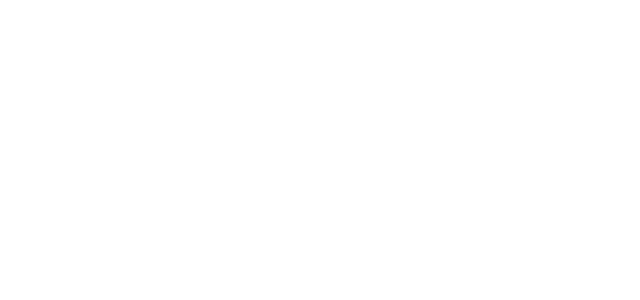
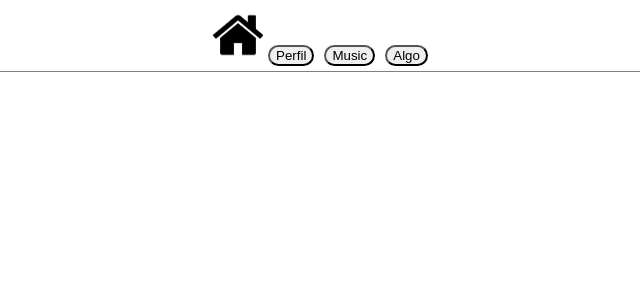
Before and after one commit to sandra1036/Reack, a React (Create React App) app in the folder feat/proyectovisita/: page / in a window 1280 px wide. Shown: the top 300 px of the page, without its empty margins (317-957 px from the left). Built offline with nearby package versions, Linux system fonts and the light colour scheme.

Commit message:
Primera Version

```diff
--- a/feat/proyectovisita/src/App.css
+++ b/feat/proyectovisita/src/App.css
@@ -1,38 +1,21 @@
 .App {
   text-align: center;
 }
+.nav{
+  width: 100%;
+  border-bottom: 1px solid gray;
+  position: fixed;
+  text-align: center;
 
-.App-logo {
-  height: 40vmin;
-  pointer-events: none;
 }
 
-@media (prefers-reduced-motion: no-preference) {
-  .App-logo {
-    animation: App-logo-spin infinite 20s linear;
-  }
+.img{
+  margin-top: 10px;
+  width: 50px;
 }
 
-.App-header {
-  background-color: #282c34;
-  min-height: 100vh;
-  display: flex;
-  flex-direction: column;
-  align-items: center;
-  justify-content: center;
-  font-size: calc(10px + 2vmin);
-  color: white;
+.button-form{
+  border-radius: 15px;
+  margin: 5px;
+
 }
-
-.App-link {
-  color: #61dafb;
-}
-
-@keyframes App-logo-spin {
-  from {
-    transform: rotate(0deg);
-  }
-  to {
-    transform: rotate(360deg);
-  }
-}
--- a/feat/proyectovisita/src/App.js
+++ b/feat/proyectovisita/src/App.js
@@ -1,12 +1,19 @@
-import React from 'react';
+import React, { Component } from 'react';
 import './App.css';
+import {BrowserRouter,Switch,Route} from 'react-router-dom'
+import Home from './pages/Home'
 
-function App() {
-  return (
-    <div className="App">
+class App extends Component {
+  render(){
+    return (
+      <BrowserRouter >
+         <Route path="/" component={Home} key="Home"/>
 
-    </div>
-  );
+
+      </BrowserRouter>
+    );
+  }
+
 }
 
 export default App;
--- /dev/null
+++ b/feat/proyectovisita/src/components/Navbar.js
@@ -0,0 +1,18 @@
+import React,{Component} from 'react'
+import HomeImg from '../image/home_icon.png'
+
+class Navbar extends Component{
+    render(){
+        return(
+            <nav className="nav">
+                <img src={HomeImg} className="img" alt="HomeImg"/>
+                <button className="button-form">Perfil</button>
+                <button className="button-form">Music</button>
+                <button className="button-form">Algo</button>
+
+            </nav>
+        )
+    }
+}
+
+export default Navbar
--- /dev/null
+++ b/feat/proyectovisita/src/pages/Home.js
@@ -0,0 +1,16 @@
+import React,{Component} from 'react'
+import Navbar from '../components/Navbar.js'
+
+class Home extends Component{
+    render(){
+        return(
+            <div className="App">
+                <Navbar/>
+            </div>
+        )
+    }
+}
+
+
+
+export default Home;
```
Also changed, not shown: feat/proyectovisita/src/image/home_icon.png (added).
